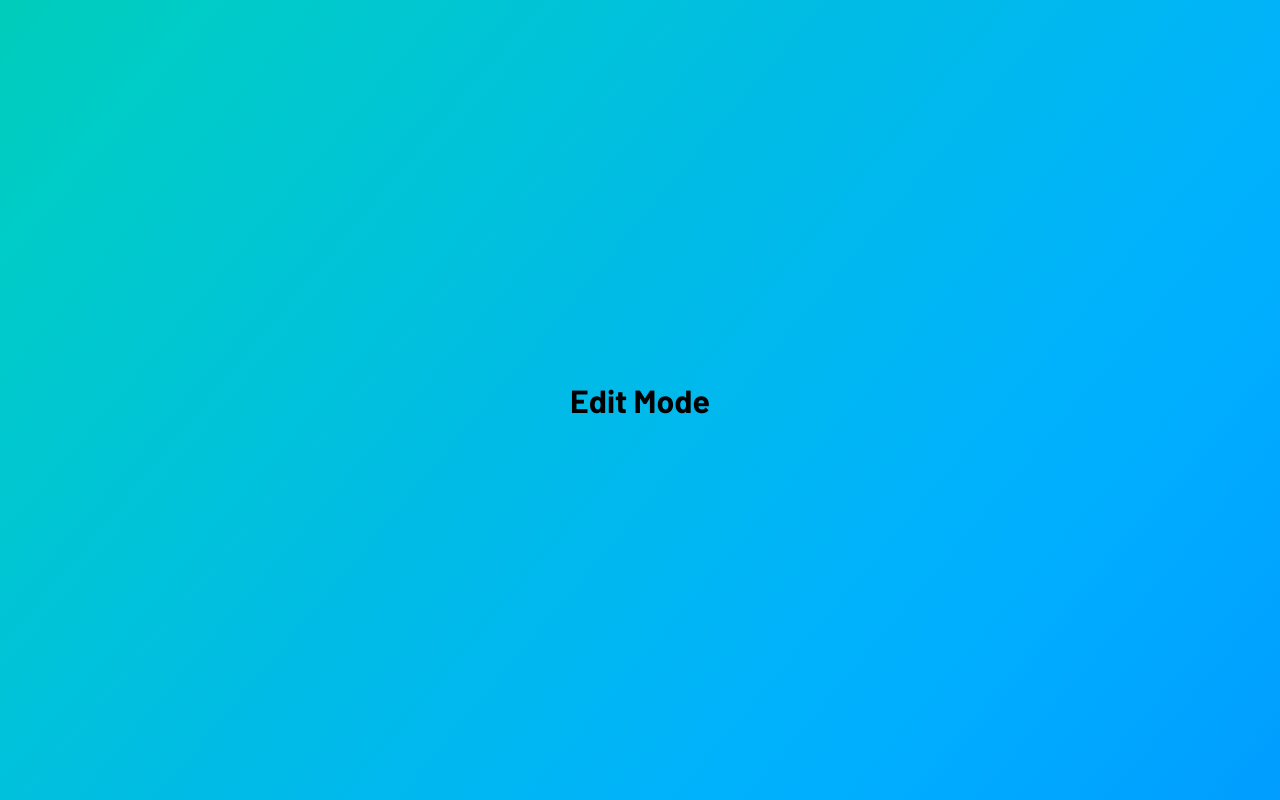
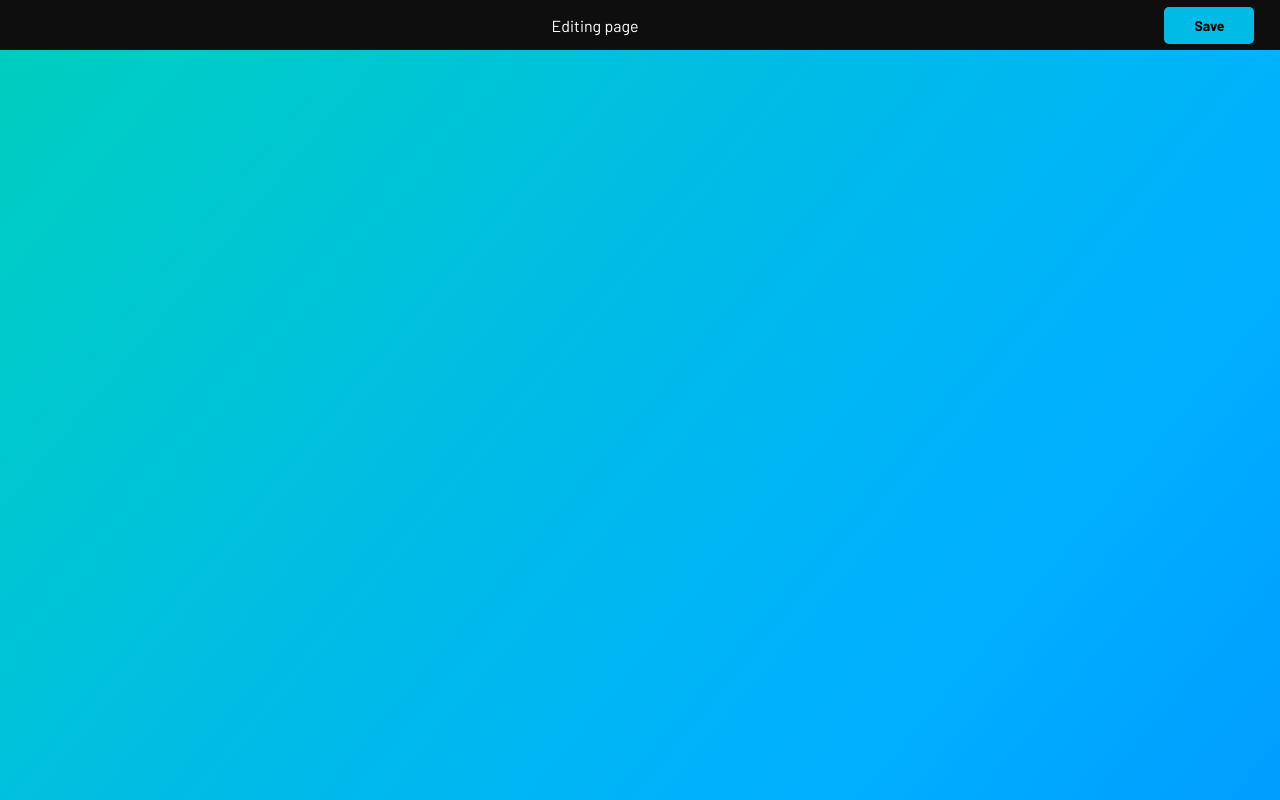
Before and after one commit to TitaniumCladStudios/ContentifyDemo, a SvelteKit app: page /edit in a window 1280 px wide. Built offline with nearby package versions, Linux system fonts and the light colour scheme.

Commit message:
Building an editor. This shit is so fire.

```diff
--- /dev/null
+++ b/src/lib/components/editBanner.svelte
@@ -0,0 +1,34 @@
+<div class="edit-banner">
+    <div></div>
+    <p>Editing page</p>
+    <button>Save</button>
+</div>
+
+<style>
+    .edit-banner {
+        width:100%;
+        height: 50px;
+        background-color: #0e0e0e;
+        color: #fff;
+        display: flex;
+        align-items: center;
+        justify-content: space-between;
+        position: absolute;
+        top: 0;
+        padding: 0px 2%;
+        box-sizing: border-box;
+    }
+    button {
+        background-color: #00BBE6;
+        border: none;
+        border-radius: 5px;
+        padding: 10px 30px;
+        font-weight: 400;
+        font-family: 'Barlow', sans-serif;
+        font-weight: bold;
+        font-size: 14px;
+    }
+    button:hover {
+        cursor: pointer;
+    }
+</style>
--- a/src/routes/edit/+page.server.js
+++ b/src/routes/edit/+page.server.js
@@ -25,4 +25,8 @@ export async function load(){
         await client.set(contentify, element.innerText);
     }
     await client.disconnect();
+
+    return {
+        page: page
+    }
 }
--- a/src/routes/edit/+page.svelte
+++ b/src/routes/edit/+page.svelte
@@ -1 +1,9 @@
-<h1>Edit Mode</h1>
+<script>
+    import EditBanner from "$lib/components/editBanner.svelte";
+
+    export let data;
+</script>
+
+<EditBanner />
+
+{@html data.page}
```
